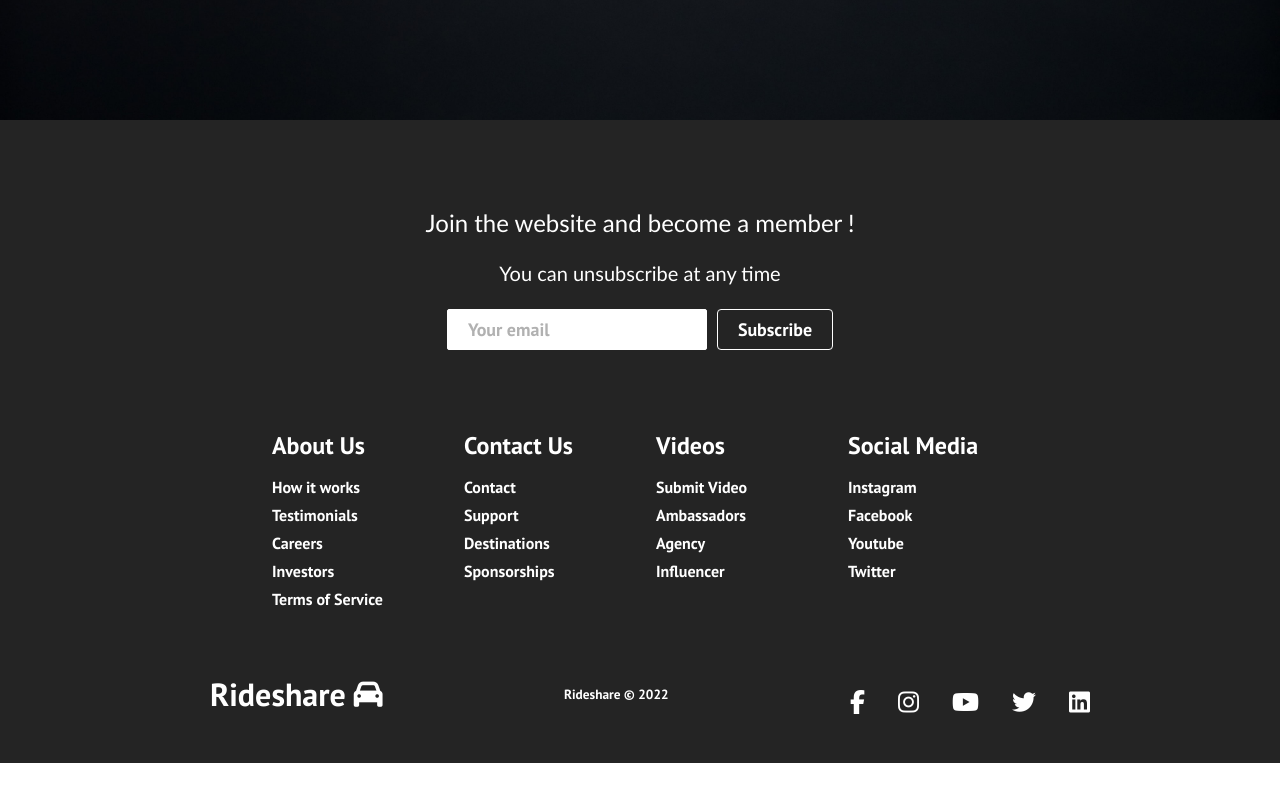
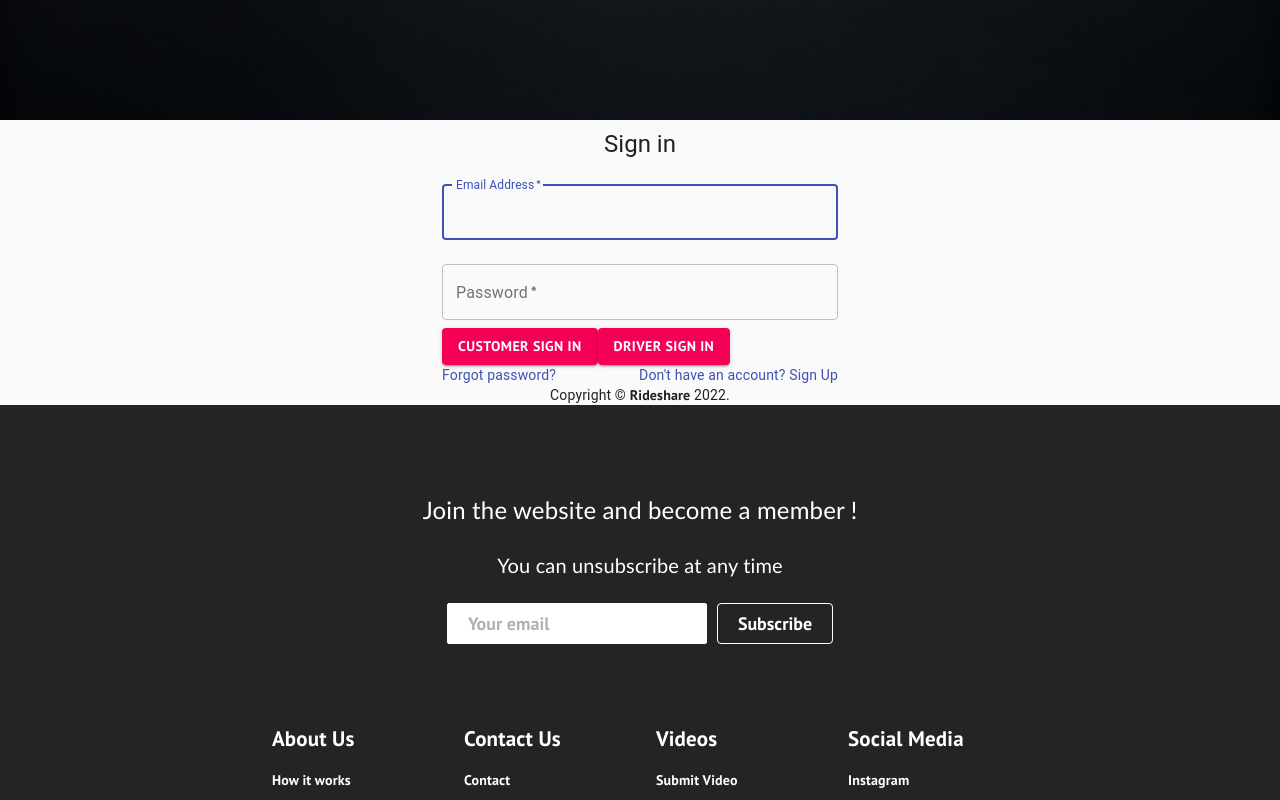
Before and after one commit to Wangyuxuan-xuan/myRideShare, a React (Create React App) app in the folder frontend/: page /sign-in in a window 1280 px wide. Shown: the part 680-1480 px from the top of the page. Before the commit the page ends 1443 px from the top, so only its background shows below. Built offline with nearby package versions, Linux system fonts and the light colour scheme.

Commit message:
Created sign in Form

```diff
--- a/frontend/package.json
+++ b/frontend/package.json
@@ -5,6 +5,7 @@
   "dependencies": {
     "@date-io/date-fns": "^1.3.13",
     "@material-ui/pickers": "^3.3.10",
+    "@mui/icons-material": "^5.4.4",
     "@testing-library/jest-dom": "^5.16.2",
     "@testing-library/react": "^12.1.3",
     "@testing-library/user-event": "^13.5.0",
--- a/frontend/src/PublicApp.tsx
+++ b/frontend/src/PublicApp.tsx
@@ -11,7 +11,7 @@
 import SignUp from "./components/Pages/SignUp";
 import Footer from "./components/footer/Footer";
 // @ts-ignore
-import SignIn from "./components/Pages/SignIn";
+import SignInPage from "./components/Pages/SignInPage";
 import {DatePickerComponent} from "./components/searchBar/DatePickerComponent";
 import Result from "./components/Pages/Result";
 import {PublicAppService} from "./service/PublicAppService";
@@ -35,7 +35,7 @@
                   <Route path = "/search" element={<Search services={props.services.tripResultService}/>}/>
                   <Route path = "/personal" element={<Personal/>}/>
                   <Route path = "/sign-up" element={<SignUp/>}/>
-                  <Route path = "/sign-in" element={<SignIn/>}/>
+                  <Route path = "/sign-in" element={<SignInPage/>}/>
                   <Route path = "/result" element={<Result tripResultService={props.services.tripResultService}/>}/>
                   <Route path = "/trip/new" element={<NewTripForm tripPostService={props.services.tripPostService}/>}/>
               </Routes>
--- a/frontend/src/components/Pages/SignIn.tsx
+++ /dev/null
@@ -1,10 +0,0 @@
-function SignIn(){
-
-    return (
-
-            <h1 className="sign-in">SIGN IN</h1>
-
-    )
-}
-
-export default SignIn;
--- /dev/null
+++ b/frontend/src/components/Pages/SignInPage.tsx
@@ -0,0 +1,16 @@
+import SignInForm from "../SignInForm/SignInForm";
+
+function SignInPage(){
+
+    return (
+
+        <div>
+            <h1 className="sign-in">SIGN IN</h1>
+            <SignInForm/>
+        </div>
+
+
+    )
+}
+
+export default SignInPage;
--- /dev/null
+++ b/frontend/src/components/SignInForm/SignInForm.tsx
@@ -0,0 +1,121 @@
+import * as React from 'react';
+import Avatar from '@material-ui/core/Avatar';
+import Button from '@material-ui/core/Button';
+import CssBaseline from '@material-ui/core/CssBaseline';
+import TextField from '@material-ui/core/TextField';
+import FormControlLabel from '@material-ui/core/FormControlLabel';
+import Checkbox from '@material-ui/core/Checkbox';
+import Link from '@material-ui/core/Link';
+import Grid from '@material-ui/core/Grid';
+import Box from '@material-ui/core/Box';
+import Typography from '@material-ui/core/Typography';
+import Container from '@material-ui/core/Container';
+import { createTheme, ThemeProvider } from '@mui/material/styles';
+import "./SignInForm.css"
+function Copyright(props: any) {
+    return (
+        <Typography variant="body2" color="text.secondary" align="center" {...props}>
+            {'Copyright © '}
+            <Link color="inherit" href="https://mui.com/">
+                Rideshare
+            </Link>{' '}
+            {new Date().getFullYear()}
+            {'.'}
+        </Typography>
+    );
+}
+
+const theme = createTheme();
+
+
+function SignInForm(){
+
+    const handleSubmit = (event: React.FormEvent<HTMLFormElement>) => {
+        event.preventDefault();
+        const data = new FormData(event.currentTarget);
+        // eslint-disable-next-line no-console
+        console.log({
+            email: data.get('email'),
+            password: data.get('password'),
+        });
+    };
+
+    return (
+        <ThemeProvider theme={theme}>
+            <Container component="main" maxWidth="xs">
+                <CssBaseline />
+                <Box
+                    sx={{
+                        marginTop: 8,
+                        display: 'flex',
+                        flexDirection: 'column',
+                        alignItems: 'center',
+                    }}
+                >
+                    <Typography component="h1" variant="h5">
+                        Sign in
+                    </Typography>
+                    <Box component="form" onSubmit={handleSubmit} sx={{ mt: 1 }}>
+                        <TextField
+                            margin="normal"
+                            variant="outlined"
+                            color="primary"
+                            required
+                            fullWidth
+                            id="email"
+                            label="Email Address"
+                            name="email"
+                            autoComplete="email"
+                            autoFocus
+                        />
+                        <TextField
+                            margin="normal"
+                            variant="outlined"
+                            color="primary"
+                            required
+                            fullWidth
+                            name="password"
+                            label="Password"
+                            type="password"
+                            id="password"
+                            autoComplete="current-password"
+                        />
+                        {/*<FormControlLabel*/}
+                        {/*    control={<Checkbox value="remember" color="primary" />}*/}
+                        {/*    label="Remember me"*/}
+                        {/*/>*/}
+                        <Button
+                            type="submit"
+                            color="secondary"
+                            variant="contained">
+                            Customer Sign in
+                        </Button>
+                        <Button
+                            type="submit"
+                            color="secondary"
+                            variant="contained">
+                            Driver Sign in
+                        </Button>
+                        <Grid container>
+                            <Grid item xs>
+                                <Link href="#" variant="body2">
+                                    Forgot password?
+                                </Link>
+                            </Grid>
+                            <Grid item>
+                                <Link href="#" variant="body2">
+                                    {"Don't have an account? Sign Up"}
+                                </Link>
+                            </Grid>
+                        </Grid>
+                    </Box>
+                </Box>
+                <Copyright sx={{ mt: 8, mb: 4 }} />
+            </Container>
+        </ThemeProvider>
+
+
+    )
+}
+
+export default SignInForm;
```
Also changed, not shown: frontend/src/components/SignInForm/SignInForm.css (added), 1 other file (tests, documents, lock files or other folders).
